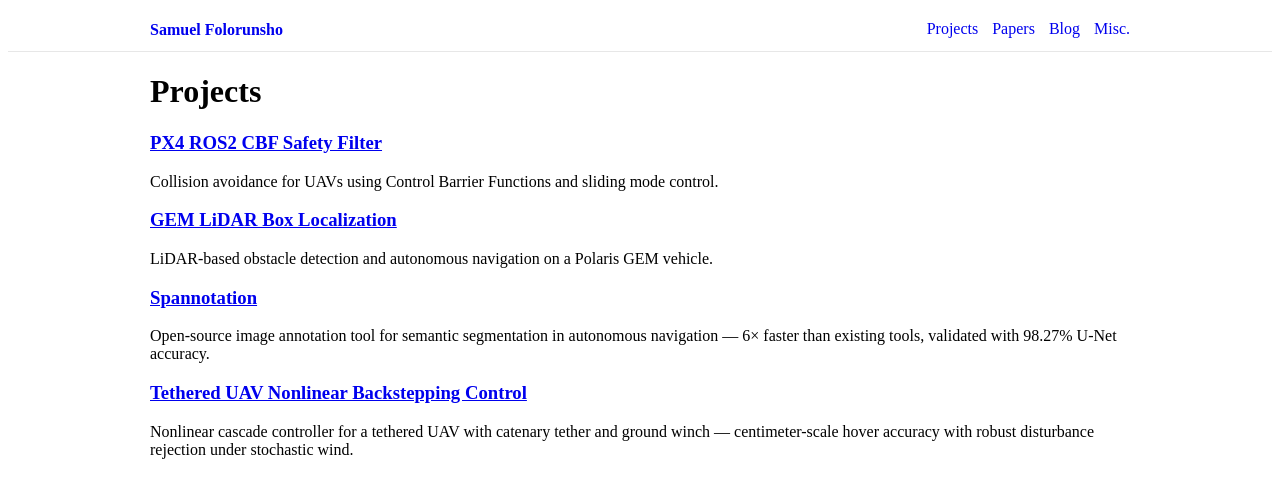
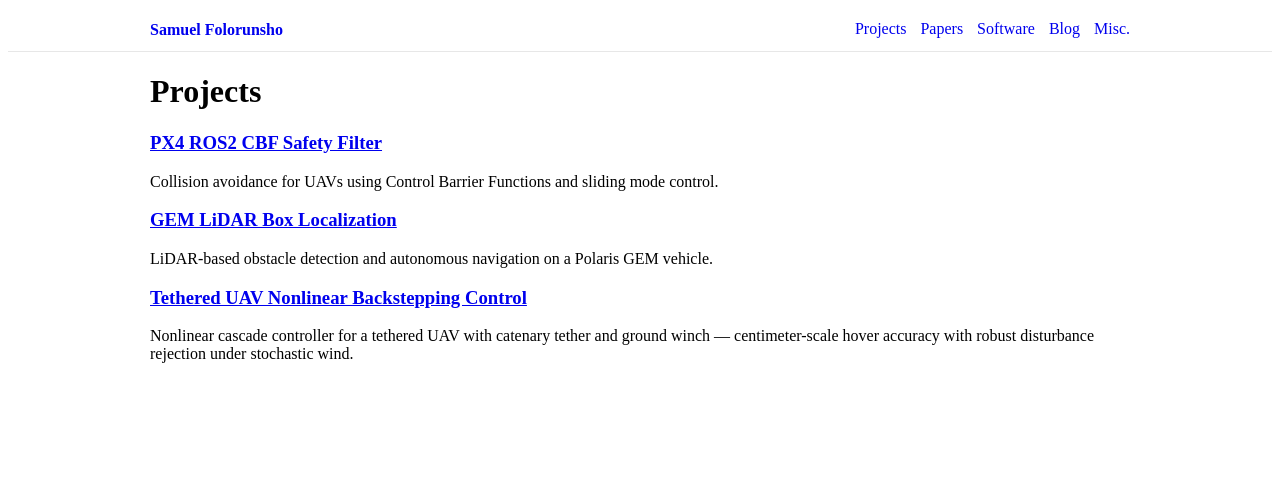
Before and after one commit to sof-danny/sof-danny.github.io, a Jekyll site: the page built from projects/index.md, in a window 1280 px wide. Shown: the top 498 px of the page. Built offline with Jekyll 4.4.1, drawn with Linux system fonts in a browser that asks for light colours.

Commit message:
separated software

```diff
--- a/_includes/nav.html
+++ b/_includes/nav.html
@@ -4,6 +4,7 @@
     <div class="nav-links">
       <a href="/projects/">Projects</a>
       <a href="/papers/">Papers</a>
+      <a href="/papers/">Software</a>
       <a href="/blog/">Blog</a>
       <a href="/about/">Misc.</a>
     </div>
--- a/projects/index.md
+++ b/projects/index.md
@@ -17,11 +17,6 @@ permalink: /projects/
 </div>
 
 <div class="project-card">
-  <h3><a href="https://arxiv.org/abs/2402.18084" target="_blank">Spannotation</a></h3>
-  <p>Open-source image annotation tool for semantic segmentation in autonomous navigation — 6× faster than existing tools, validated with 98.27% U-Net accuracy.</p>
-</div>
-
-<div class="project-card">
   <h3><a href="https://arxiv.org/pdf/2412.09502" target="_blank">Tethered UAV Nonlinear Backstepping Control</a></h3>
   <p>Nonlinear cascade controller for a tethered UAV with catenary tether and ground winch — centimeter-scale hover accuracy with robust disturbance rejection under stochastic wind.</p>
 </div>
```
Also changed, not shown: index.md (+4 -4 lines), software.md (added, +44 -0 lines).
